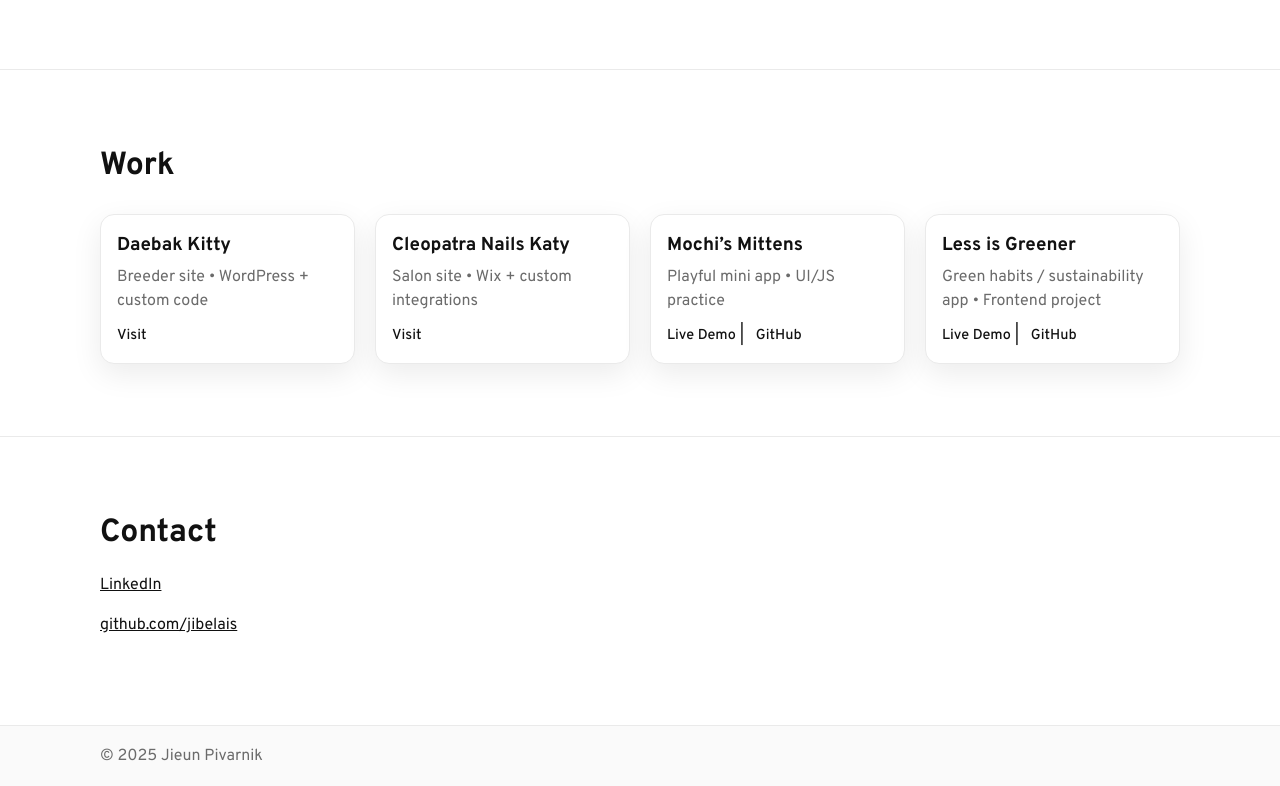
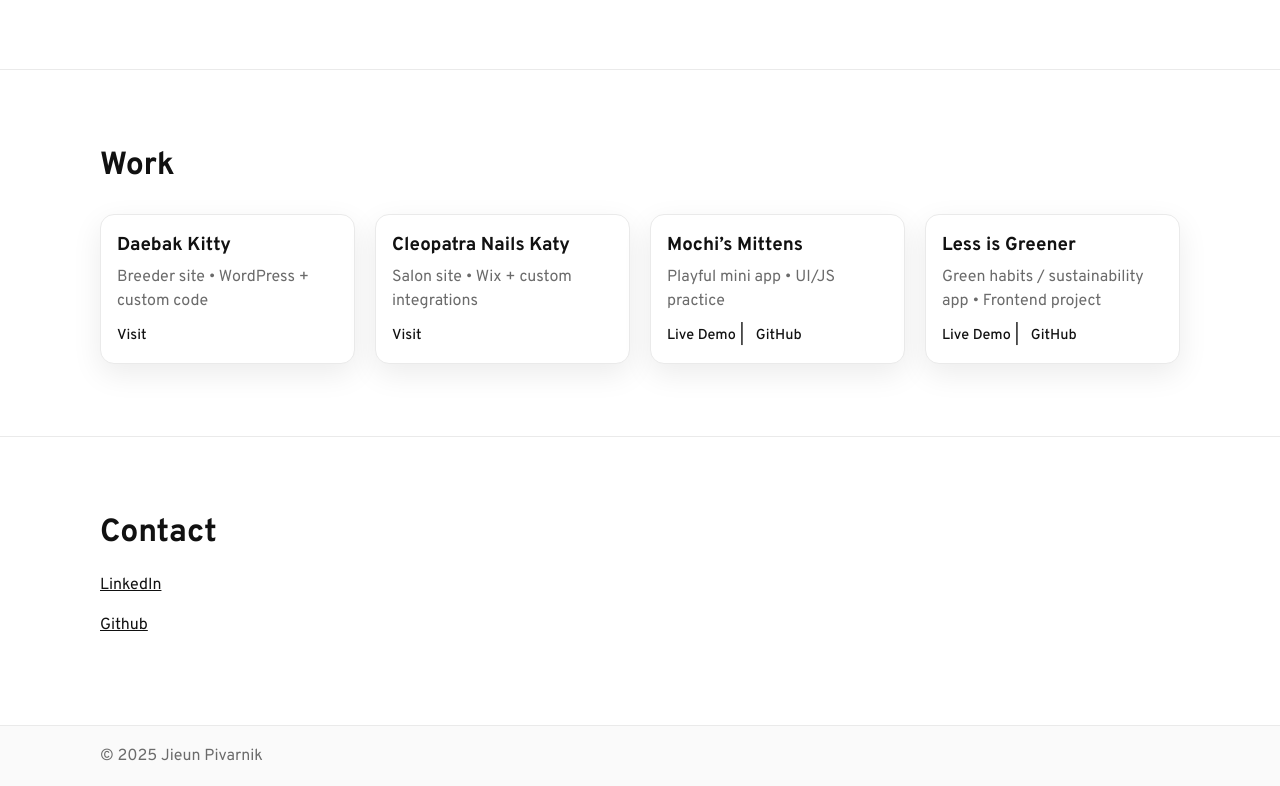
Before and after one commit to Jibelais/my-portfolio, a React (Vite) app: page / in a window 1280 px wide. Shown: the part 767-1553 px from the top of the page. Built offline with nearby package versions, Linux system fonts and the light colour scheme.

Commit message:
contact update

```diff
--- a/src/App.jsx
+++ b/src/App.jsx
@@ -83,7 +83,7 @@ export default function App() {
           <div className="container">
             <h2>Contact</h2>
             <p><a className="link" href="https://www.linkedin.com/in/jieun-pivarnik/">LinkedIn</a></p>
-            <p><a className="link" href="https://github.com/jibelais" target="_blank" rel="noreferrer">github.com/jibelais</a></p>
+            <p><a className="link" href="https://github.com/jibelais" target="_blank" rel="noreferrer">Github</a></p>
           </div>
         </section>
       </main>
```
